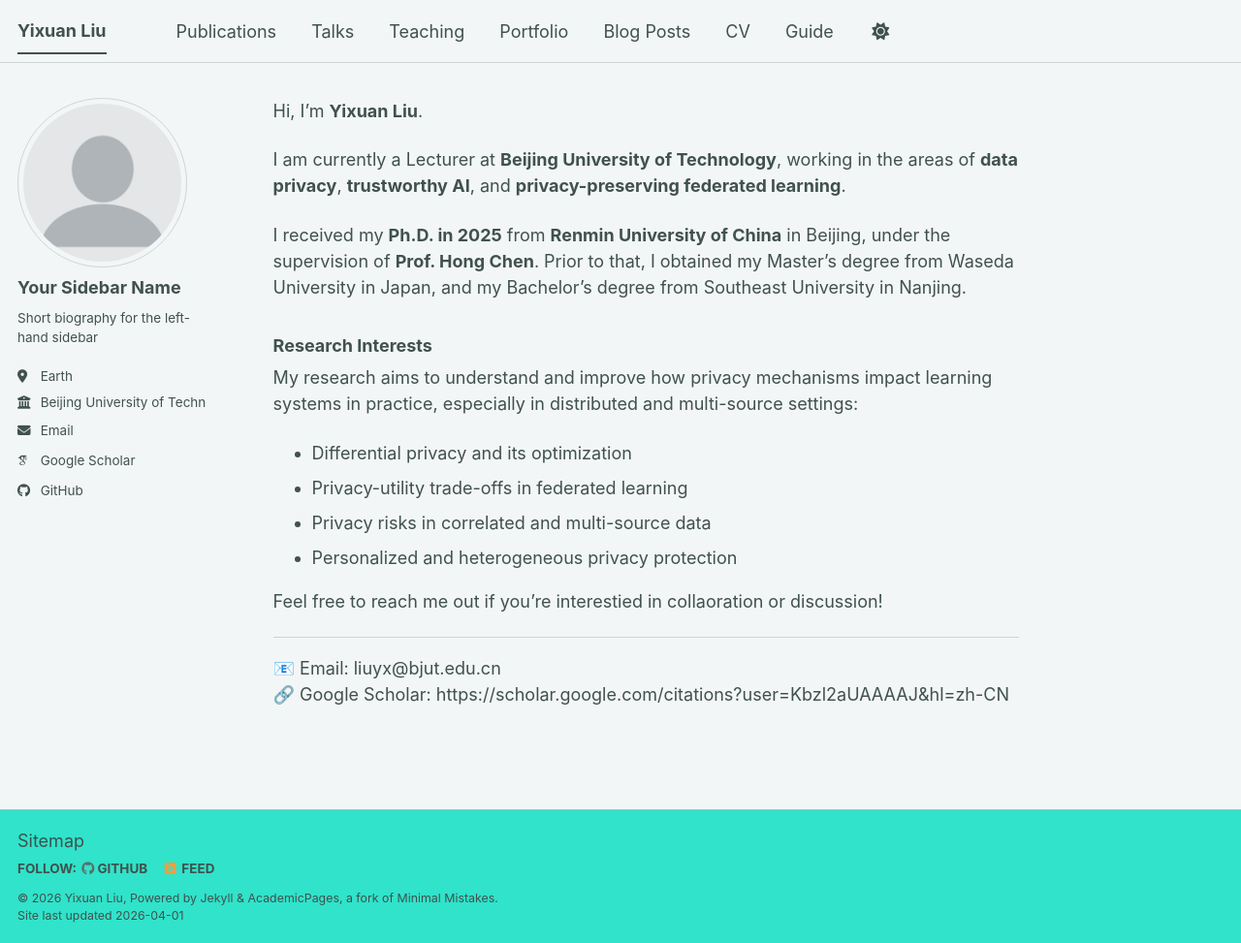
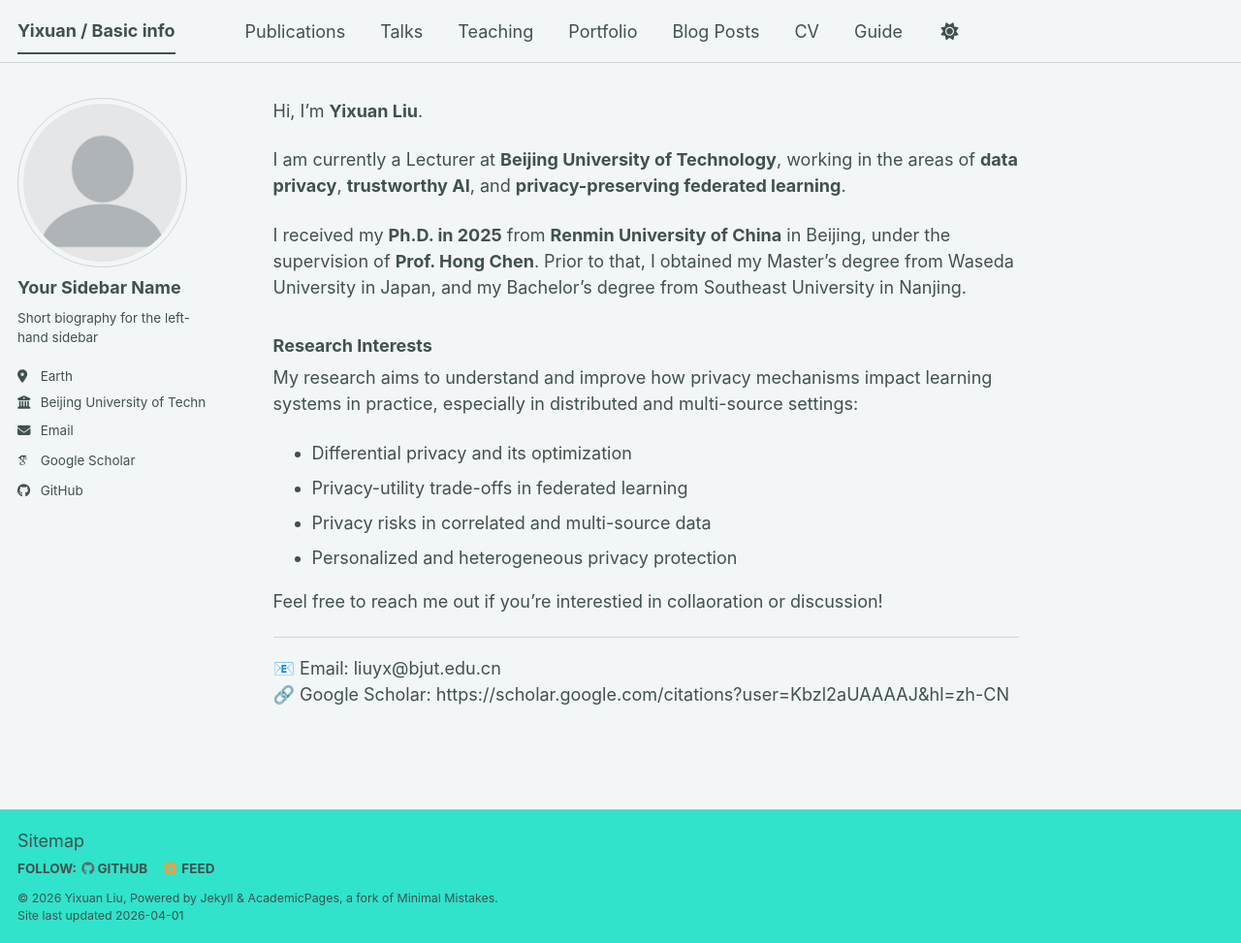
Before and after one commit to yixuanLL/yixuan.github.io, a Jekyll site: the page built from _pages/about.md, in a window 1280 px wide and 973 px high. Shown: the whole window at 97% size. Built offline with Jekyll 4.4.1, drawn with Linux system fonts in a browser that asks for light colours; some web fonts are replaced; a script bundle is joined from its source files by our own code; library files that are not in the unit come from our copies.

Commit message:
Update site title in configuration file

```diff
--- a/_config.yml
+++ b/_config.yml
@@ -9,7 +9,7 @@
 # Basic Site Settings
 locale                   : "en-US"
 site_theme               : "mint" # The available themes options are "default", "air", "sunrise", "mint", "dirt" and "contrast"
-title                    : "Yixuan Liu "
+title                    : "Yixuan / Basic info"
 title_separator          : "-"
 name                     : &name "Yixuan Liu"
 description              : &description "Researcher in Differential Privacy, Federated Learning, and Data Privacy."   # Update this with a general description of your site, this is the default if not overridden by a page
```
